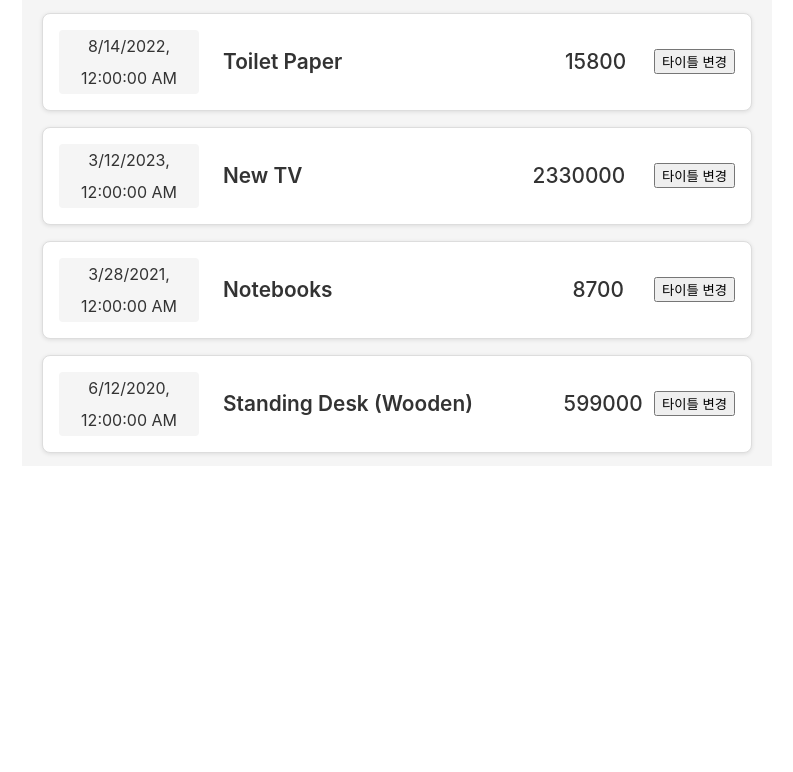
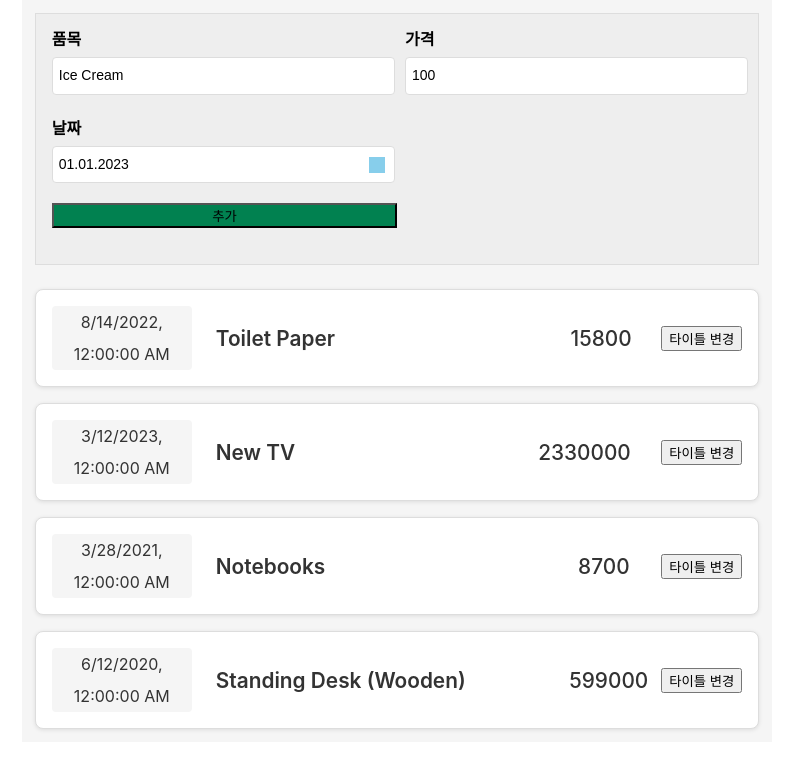
Before and after one commit to geumyoung00/list-app, a React (Create React App) app: page / in a window 1280 px wide. Shown: the top 772 px of the page, without its empty margins (243-1036 px from the left). Built offline with nearby package versions, Linux system fonts and the light colour scheme.

Commit message:
Added AddItem.js, modified CSS

```diff
--- a/src/App.js
+++ b/src/App.js
@@ -1,5 +1,6 @@
 import React, { Component } from "react";
 import Expense from "./component/Expense";
+import AddItem from "./component/AddItem";
 
 
 const App = (props) => {
@@ -32,6 +33,7 @@ const App = (props) => {
 
 return (
   <div className="App app">
+    <AddItem></AddItem>
     <Expense expenses={expenses}></Expense>
   </div>
 );}
--- /dev/null
+++ b/src/component/AddItem.js
@@ -0,0 +1,57 @@
+import React, { useState } from "react";
+import "./component.css";
+
+// 이벤트리스너
+
+const AddItem = (props) => {
+
+    const [title, setTitle] = useState('Ice Cream');
+    const [price, setPrice] = useState(100);
+    const [purchaseDate, setPurchaseDate] = useState('01.01.2023');
+
+    const handleChangeTitle = (event) => {``
+        // console.log('event',event);
+        // console.log('event.target.value',event.target);
+
+        setTitle(event.target.value);
+
+    };
+
+    const handleChangePrice = (event) => {
+        setPrice(event.target.value);
+    };
+
+    const handleChangePurchaseDate = (event) => {
+        setPurchaseDate(event.target.value);
+    };
+
+
+    console.log(title, price, purchaseDate);
+
+    return (
+    <form className="input_box">
+      <ul className="input">
+        <li className="ip_title">
+          <span>품목</span>
+          <input type="text" id="title" defaultValue={title} onChange={handleChangeTitle} />
+        </li>
+        <li className="ip_price">
+          <span>가격</span>
+          <input type="number" id="price" defaultValue={price} onChange={handleChangePrice} />
+        </li>
+        <li className="ip_date">
+          <span>날짜</span>
+          <div className="datePicker">
+            <input type="text" id="date" defaultValue={purchaseDate} onChange={handleChangePurchaseDate} />
+            <i className="ico_calander"></i>
+          </div>
+        </li>
+      </ul>
+      <button className="btn" type="button">
+        추가
+      </button>
+    </form>
+  );
+};
+
+export default AddItem;
--- a/src/component/ExpenseItem.css
+++ /dev/null
@@ -1,60 +0,0 @@
-/* CSS Document */
-
-.expense__item {
-  display: flex;
-  flex-flow: row wrap;
-  justify-content: space-between;
-  align-content: center;
-  align-items: center;
-  width: 98%;
-  background: #fff;
-  border: 1px solid #ddd;
-  border-radius: 8px;
-  box-shadow: 0 1px 4px 0 rgba(0, 0, 0, 0.1);
-  margin: 0 auto;
-  padding: 16px 16px;
-  box-sizing: border-box;
-}
-
-.expense__item + .expense__item {
-  margin-top: 16px;
-}
-
-.expense__item .txt {
-  font-size: 1rem;
-  color: #333;
-  margin: 0;
-  padding: 0;
-}
-
-.expense__item .txt.date {
-  flex-basis: 140px;
-  font-size: 1rem;
-  line-height: 2;
-  font-weight: 400;
-  text-align: center;
-  background: #f5f5f5;
-  border-radius: 4px;
-  overflow: hidden;
-}
-
-.expense__item .txt.date span {
-  display: block;
-  font-size: 0.85rem;
-  width: 100%;
-  line-height: 1.6;
-  background: powderblue;
-}
-
-.expense__item .txt.title {
-  flex-grow: 8;
-  font-size: 1.3rem;
-  font-weight: 600;
-  margin-left: 24px;
-}
-
-.expense__item .txt.price {
-  flex-grow: 1;
-  font-size: 1.3rem;
-  font-weight: 500;
-}
--- a/src/component/ExpenseItem.js
+++ b/src/component/ExpenseItem.js
@@ -1,6 +1,6 @@
 import { click } from "@testing-library/user-event/dist/click";
 import React, {useState} from "react";
-import "./ExpenseItem.css";
+import "./component.css";
 
 // function ExpenseItem(props) {
 //   return (
--- /dev/null
+++ b/src/component/component.css
@@ -0,0 +1,124 @@
+/* CSS Document */
+
+.expense__item {
+  display: flex;
+  flex-flow: row wrap;
+  justify-content: space-between;
+  align-content: center;
+  align-items: center;
+  width: 100%;
+  background: #fff;
+  border: 1px solid #ddd;
+  border-radius: 8px;
+  box-shadow: 0 1px 4px 0 rgba(0, 0, 0, 0.1);
+  margin: 0 auto;
+  padding: 16px 16px;
+  box-sizing: border-box;
+}
+
+.expense__item + .expense__item {
+  margin-top: 16px;
+}
+
+.expense__item .txt {
+  font-size: 1rem;
+  color: #333;
+  margin: 0;
+  padding: 0;
+}
+
+.expense__item .txt.date {
+  flex-basis: 140px;
+  font-size: 1rem;
+  line-height: 2;
+  font-weight: 400;
+  text-align: center;
+  background: #f5f5f5;
+  border-radius: 4px;
+  overflow: hidden;
+}
+
+.expense__item .txt.date span {
+  display: block;
+  font-size: 0.85rem;
+  width: 100%;
+  line-height: 1.6;
+  background: powderblue;
+}
+
+.expense__item .txt.title {
+  flex-grow: 8;
+  font-size: 1.3rem;
+  font-weight: 600;
+  margin-left: 24px;
+}
+
+.expense__item .txt.price {
+  flex-grow: 1;
+  font-size: 1.3rem;
+  font-weight: 500;
+}
+
+.input_box {
+  display: block;
+  box-sizing: border-box;
+  margin-bottom: 24px;
+  padding: 16px;
+  background-color: #eee;
+  border: 1px solid #ddd;
+  box-sizing: border-box;
+}
+
+.input_box .input {
+  list-style: none;
+  padding: 0;
+  margin: 0;
+
+  display: grid;
+  grid-template-columns: repeat(2, auto);
+  grid-gap: 24px 16px;
+}
+
+.input_box .input li{
+  display: flex;
+  flex-flow: column wrap;
+  justify-content: flex-start;
+}
+
+.input_box .input li span{
+  font-size: 16px;
+  line-height: 1.2;
+  font-weight: bold;
+  margin-bottom: 8px;
+}
+
+.input_box .input li input{
+  width: 100%;
+  font-size: 14px;
+  line-height: 2.4;
+  text-indent: 4px;
+  border: 1px solid #ddd;
+  border-radius: 4px;
+}
+
+.input_box .input li .datePicker {
+  position: relative;
+}
+
+.input_box .input li .datePicker i {
+  display: block;
+  width: 16px;
+  height: 16px;
+  background: skyblue;
+  position: absolute;
+  top: 50%;
+  right: 4px;
+  transform: translate(0, -50%);
+}
+
+
+.input_box button.btn {
+  width: 50%;
+  margin: 20px auto;
+  background: #018150;
+}
```
